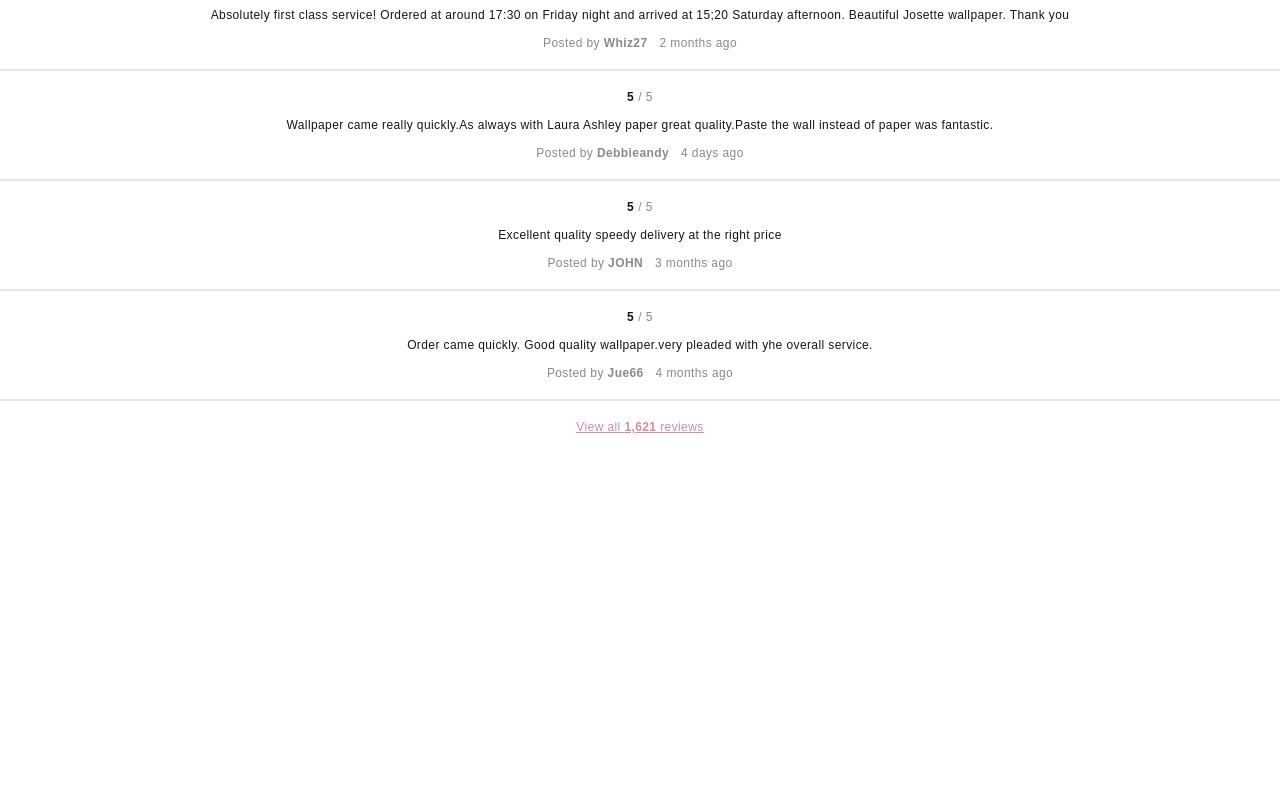
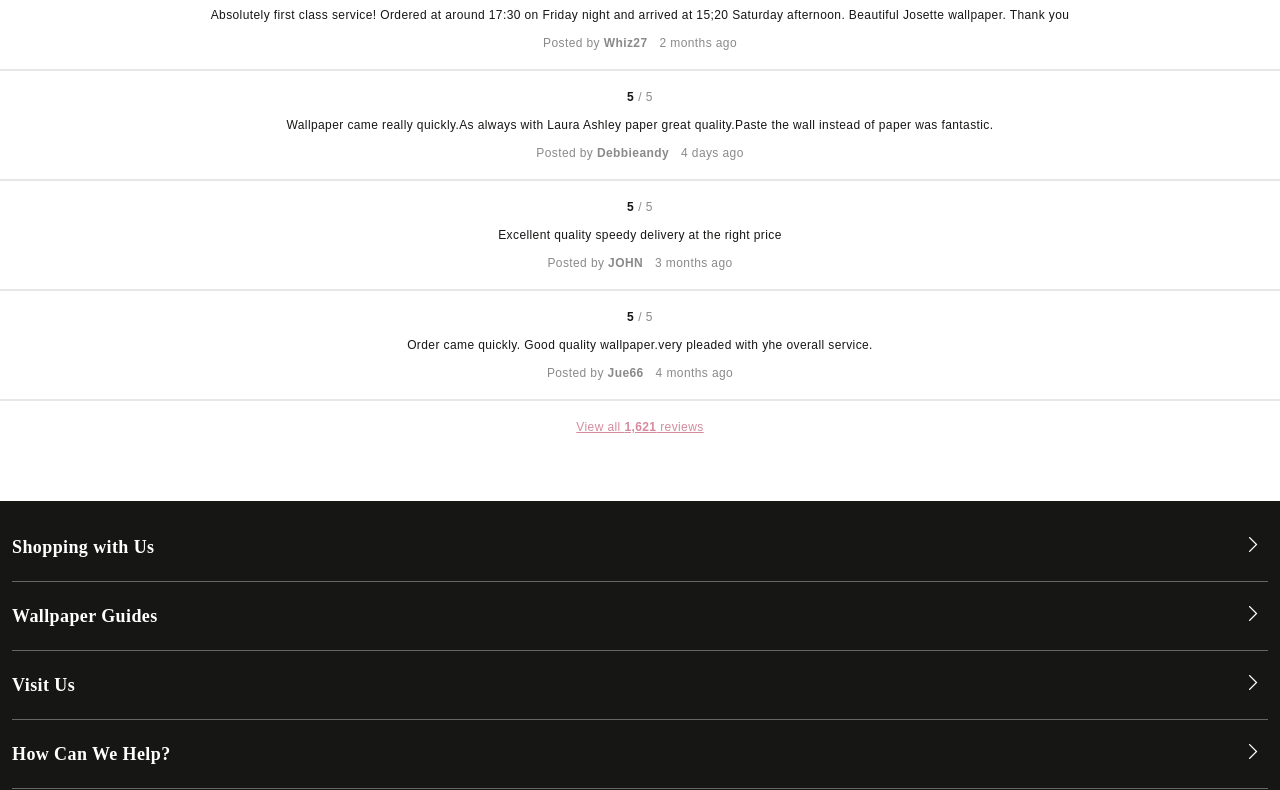
Before and after one commit to 1freshie/wallpaper-it-clone-html-js, a website: page src/index.html in a window 1280 px wide. Shown: the part 11210-12000 px from the top of the page. Before the commit the page ends 11663 px from the top, so only its background shows below. Drawn offline with Linux system fonts and the light colour scheme.

Commit message:
now making the footer, added the footer accordion (no interaction yet)

```diff
--- a/src/index.html
+++ b/src/index.html
@@ -345,6 +345,40 @@
       </div>
     </section>
   </main>
+
+  <footer id="footer" class="w-full h-full mt-16 bg-primary--black p-3">
+    <!-- TOD: do the accordion functionality -->
+    <div id="footer--accordion" class="w-full h-full flex flex-col">
+      <div
+        class="py-5 font-dm-serif text-base text-[#FFFFFF] font-bold flex justify-between items-center border-b border-[#666] cursor-pointer hover:underline">
+        <h1>Shopping with Us</h1>
+        <div class="w-7 h-7 rotate-[270deg]"
+          style="background: url(img/wallpaperit_sprite.png) no-repeat -115px -99px; background-size: auto;">
+        </div>
+      </div>
+      <div
+        class="py-5 font-dm-serif text-base text-[#FFFFFF] font-bold flex justify-between items-center border-b border-[#666] cursor-pointer hover:underline">
+        <h1>Wallpaper Guides</h1>
+        <div class="w-7 h-7 rotate-[270deg]"
+          style="background: url(img/wallpaperit_sprite.png) no-repeat -115px -99px; background-size: auto;">
+        </div>
+      </div>
+      <div
+        class="py-5 font-dm-serif text-base text-[#FFFFFF] font-bold flex justify-between items-center border-b border-[#666] cursor-pointer hover:underline">
+        <h1>Visit Us</h1>
+        <div class="w-7 h-7 rotate-[270deg]"
+          style="background: url(img/wallpaperit_sprite.png) no-repeat -115px -99px; background-size: auto;">
+        </div>
+      </div>
+      <div
+        class="py-5 font-dm-serif text-base text-[#FFFFFF] font-bold flex justify-between items-center border-b border-[#666] cursor-pointer hover:underline">
+        <h1>How Can We Help?</h1>
+        <div class="w-7 h-7 rotate-[270deg]"
+          style="background: url(img/wallpaperit_sprite.png) no-repeat -115px -99px; background-size: auto;">
+        </div>
+      </div>
+    </div>
+  </footer>
 </body>
 
 </html>
```
Also changed, not shown: dist/output.css.
